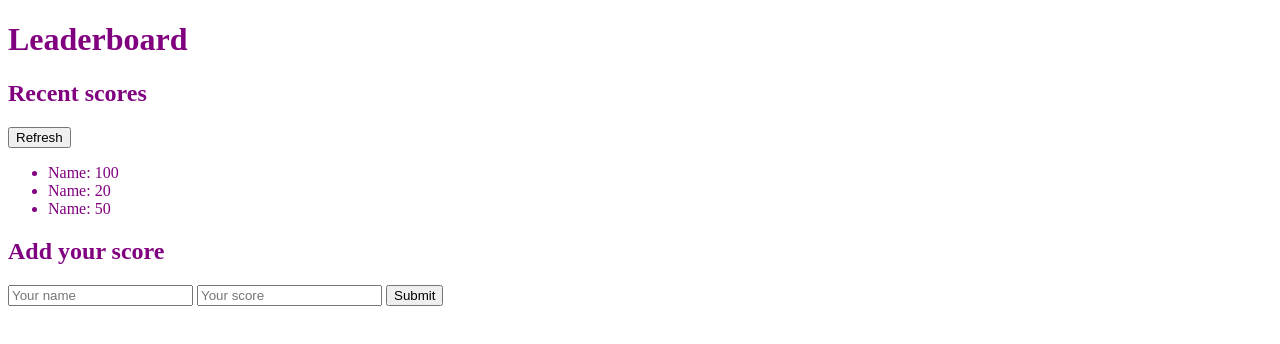
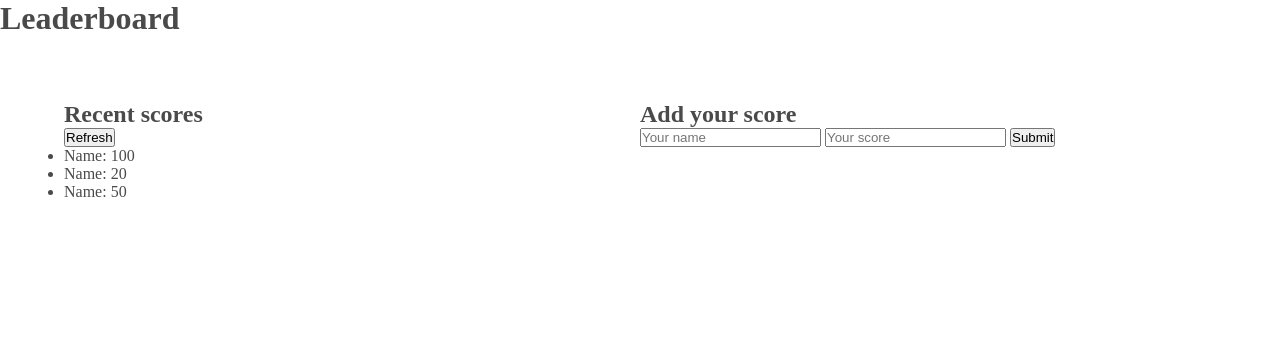
Before and after one commit to toliboff/Leaderboard, a website built with webpack: page src/index.html in a window 1280 px wide. Built offline with nearby package versions, Linux system fonts and the light colour scheme.

Commit message:
Add minimum style to make the layout

```diff
--- a/src/style.css
+++ b/src/style.css
@@ -1,3 +1,15 @@
+* {
+  padding: 0;
+  margin: 0;
+  box-sizing: border-box;
+}
+
 body {
-  color: purple;
+  color: rgb(74, 74, 75);
 }
+
+.main {
+  display: grid;
+  grid-template-columns: 1fr 1fr;
+  margin: 5%;
+}
```
